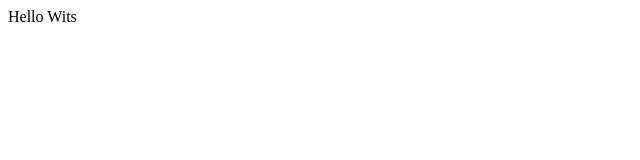
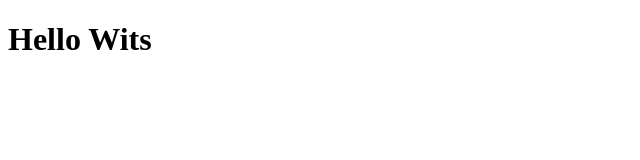
Before and after one commit to Wisedude/1455218-labs-sd-24, a plain HTML site: page index.html in a window 1280 px wide. Shown: the whole page, without its empty margins (0-640 px from the left). Drawn offline with Linux system fonts and the light colour scheme.

Commit message:
Adding the title text to the body - the lab said we should title, wrong assumption

```diff
--- a/index.html
+++ b/index.html
@@ -9,7 +9,7 @@
 </head>
 
 <body>
-    Hello Wits
+    <h1>Hello Wits</h1>
 </body>
 
 </html>
```
Also changed, not shown: student.html (+1 -1 lines).
